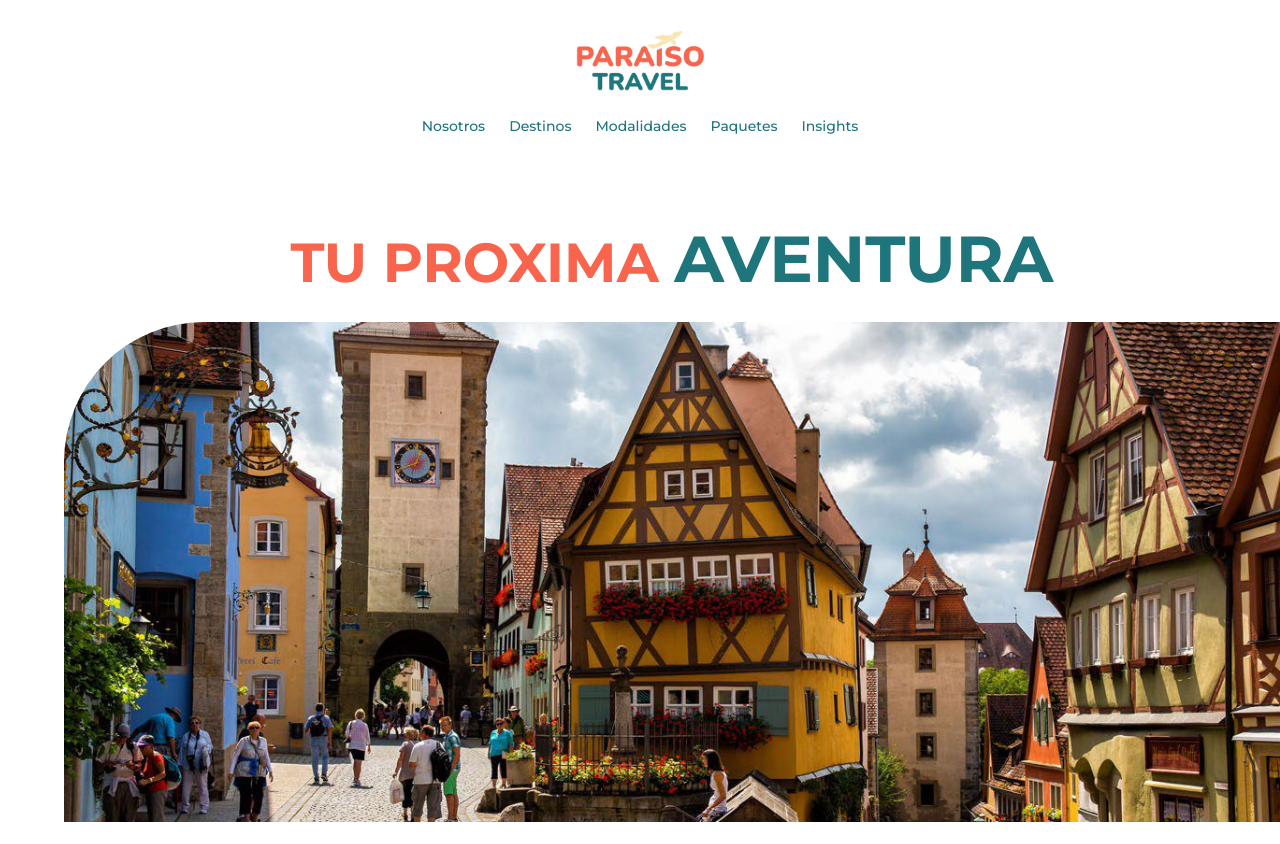
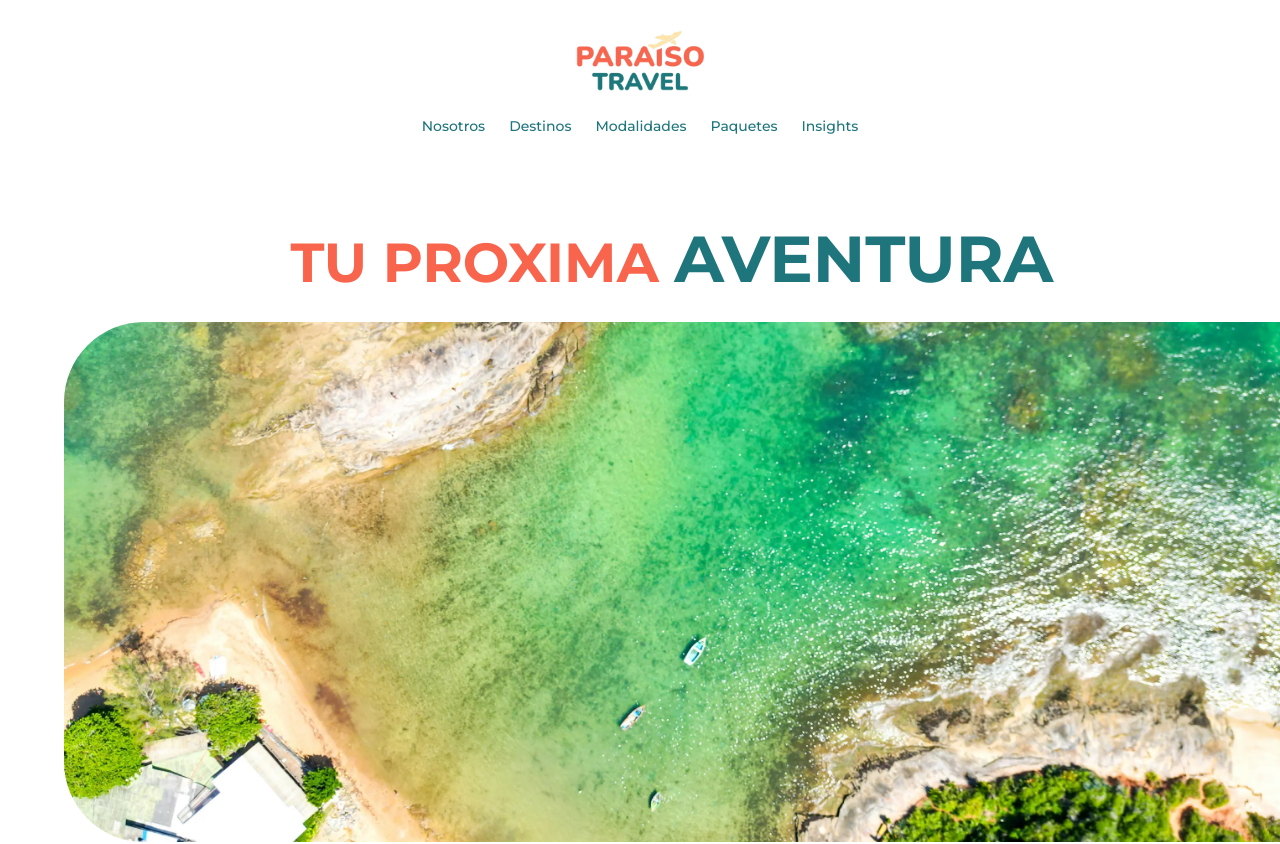
Before and after one commit to RamirezAgus/landing-travel, a React (Vite) app: page / in a window 1280 px wide. Shown: the top 844 px of the page. Built offline with nearby package versions, Linux system fonts and the light colour scheme.

Commit message:
changes image cover and style

```diff
--- a/src/sections/Hero.jsx
+++ b/src/sections/Hero.jsx
@@ -1,4 +1,4 @@
-import cover from "/cover3.jpg";
+import cover from "/cover1.webp";
 import { motion } from "framer-motion";
 import { slideIn, staggerContainer, textVariant } from "@/utils/motion";
 
@@ -33,7 +33,7 @@ const Hero = () => {
           <img
             src={cover}
             alt="Cover"
-            className="w-full h-[500px] object-cover rounded-tl-[140px] z-10 relative"
+            className="w-full sm:h-[520px] h-[350px] object-cover rounded-tl-[80px] rounded-bl-[80px] z-10 relative"
           />
         </motion.div>
       </motion.div>
```
Also changed, not shown: public/cover1.webp (added).
